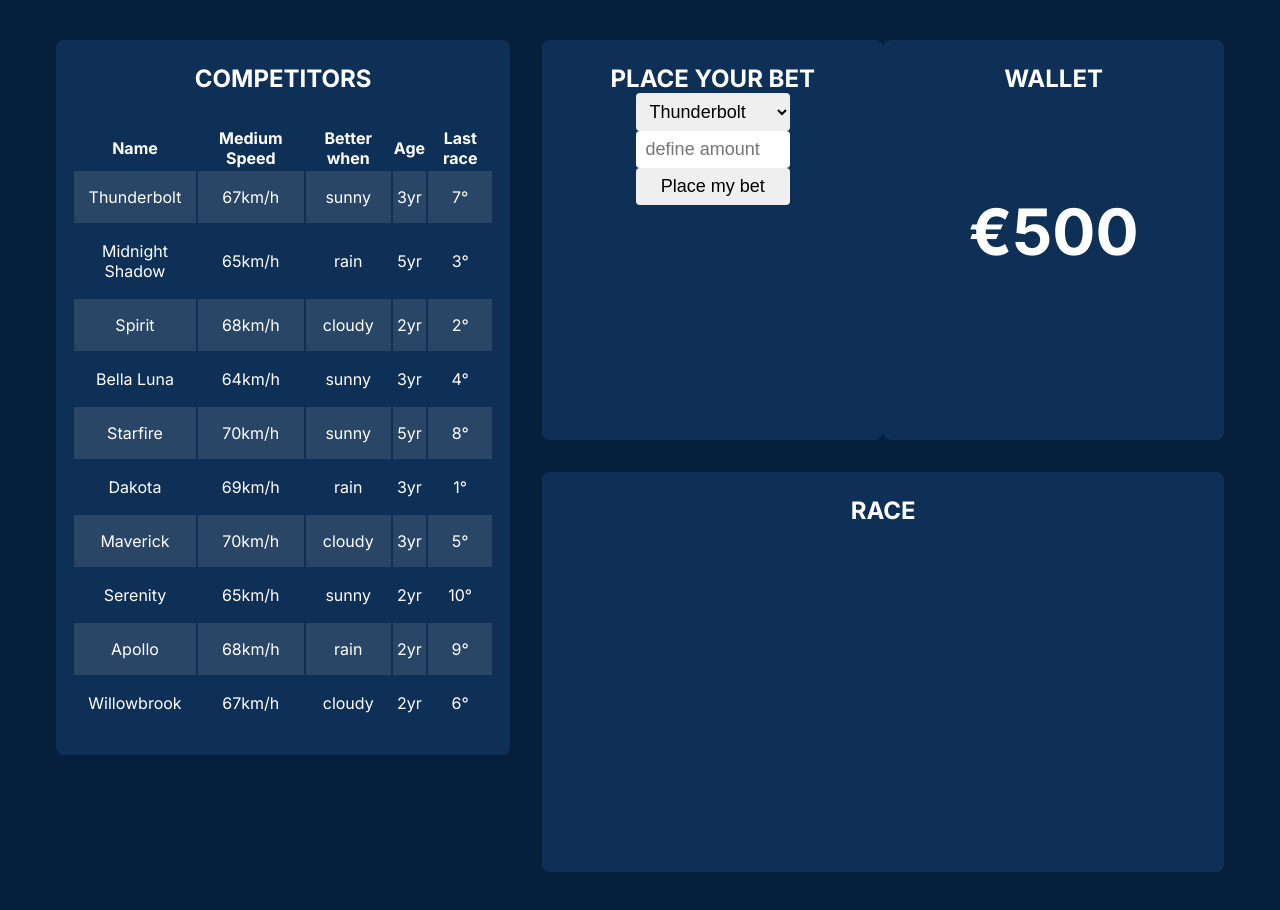
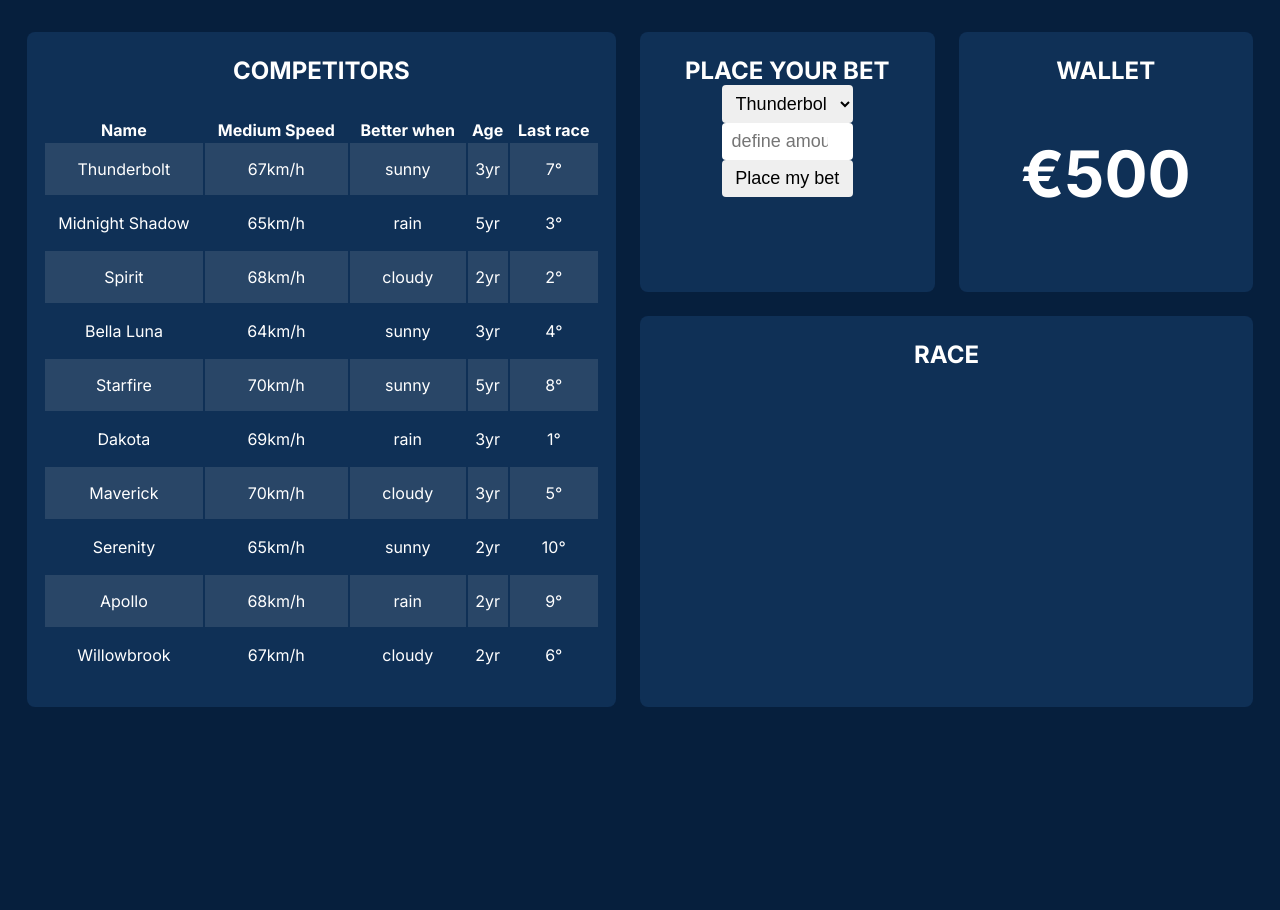
Before and after one commit to pachecofl/randomprojects, a plain HTML site: page race-game/index.html in a window 1280 px wide. After the commit the page ends 800 px from the top, so only its background shows below. Drawn offline with Linux system fonts and the light colour scheme.

Commit message:
added grids instead of flexbox

```diff
--- a/race-game/index.html
+++ b/race-game/index.html
@@ -8,7 +8,6 @@
   </head>
   <body>
     <div class="game-container">
-      <div class="col-one">
       <div class="competitors-container container">
         <h2>Competitors</h2>
         <table>
@@ -24,9 +23,7 @@
           <tbody></tbody>
         </table>
       </div>
-      </div>
-      <div class="col-two">
-        <div class="bet-container container small">
+      <div class="bet-container container">
         <h2>Place your bet</h2>
         <form>
           <select name="horses" id="select-horse">
@@ -34,22 +31,17 @@
             <option value="1">Duni</option>
             <option value="2">Chuky</option>
           </select>
-            <input
-              type="number"
-              placeholder="define amount"
-              id="amount-input"
-            />
+          <input type="number" placeholder="define amount" id="amount-input" />
           <button id="place-bet">Place my bet</button>
         </form>
       </div>
-        <div class="wallet-container container small">
+      <div class="wallet-container container">
         <h2>Wallet</h2>
         <span class="wallet-amount">€500</span>
       </div>
-        <div class="race-container container big">
+      <div class="race-container container">
         <h2>Race</h2>
         <span class="race-result"></span>
-        </div>
       </div>
     </div>
     <script src="script.js"></script>
--- a/race-game/style.css
+++ b/race-game/style.css
@@ -7,9 +7,6 @@
 }
 body {
   background-color: #061f3d;
-  display: flex;
-  flex-direction: column;
-  padding: 32px 48px;
   font-family: "Inter", sans-serif;
 }
 
@@ -24,41 +21,38 @@ h2 {
   font-size: 64px;
   font-weight: 700;
   display: block;
-  margin-top: 100px;
-}
-
-/* cols */
-.col-one {
-  width: 40%;
-  margin-right: 32px;
-}
-
-.col-two {
-  width: 60%;
-  display: flex;
-  flex-wrap: wrap;
+  margin-top: 50px;
 }
 
 /* containers */
 .game-container {
-  display: flex;
+  display: grid;
+  grid-template-columns: 2fr 1fr 1fr;
+  grid-template-rows: 1fr 1.5fr;
+  width: 97%;
+  gap: 24px;
+  margin: 32px auto;
 }
 .container {
   background-color: #0f3056;
-  min-height: 400px;
-  margin-bottom: 32px;
   border-radius: 8px;
   text-align: center;
   color: #fff;
   padding: 24px 16px;
 }
 
-.container.big {
-  width: 100%;
+.bet-container {
+  grid-column: 2;
 }
-
-.container.small {
-  width: 50%;
+.wallet-container {
+  grid-column: 3;
+}
+.competitors-container {
+  grid-column: 1;
+  grid-row: 1 / -1;
+}
+.race-container {
+  grid-column: 2 / span 2;
 }
 
 /* form */
```
Lines whose indentation alone changed are shown as unchanged.
